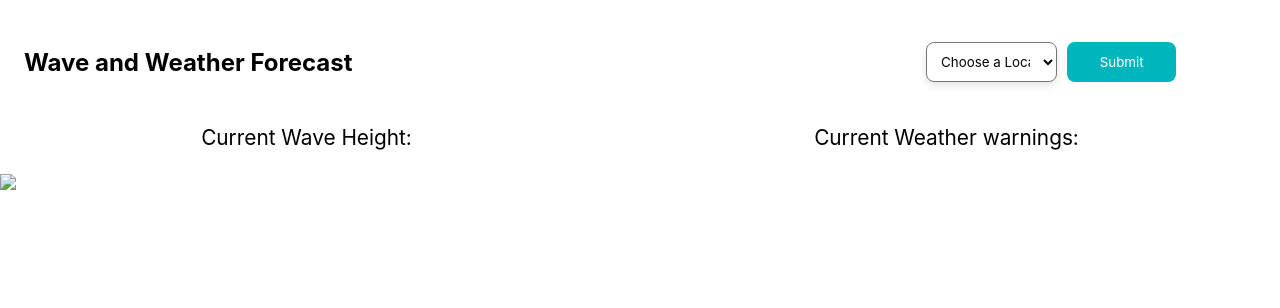
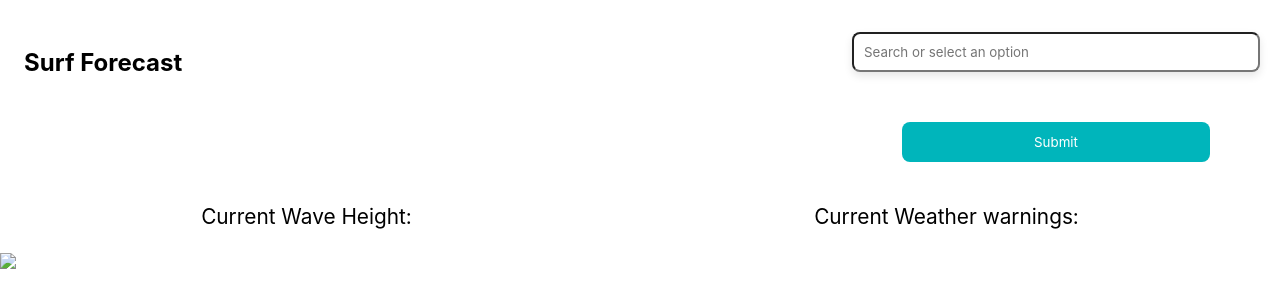
Before and after one commit to ameliar67/waves-forecast, a Python web app: template src/templates/forecast.html in a window 1280 px wide. Shown: the top 308 px of the page. Run offline with Jinja, Linux system fonts and the light colour scheme; the template is opened without the code that fills it, so the values that code supplies are empty.

Commit message:
Change input location form

```diff
--- a/src/templates/forecast.html
+++ b/src/templates/forecast.html
@@ -13,25 +13,20 @@
 
     <div class="forecast_header">
 
-      <p class="wave_and_weather_title">Wave and Weather Forecast</p>
+      <p class="wave_and_weather_title">Surf Forecast</p>
 
       <p class="title_form_text">{{ selected_location }}</p>
 
       <form class="location_form" id="location_form" action="/forecast.html" method="post">
-        <div class="form-group">
-          <select name="location-list" id="location_list" required>
-            <option value="" disabled selected>Choose a Location...</option>
+        <input id="location_list" type="text" name="location" list="options" placeholder="Search or select an option">
+        <datalist id="options">
             {% for loc in locations %}
-            <option>{{ loc }}</option>
+            <option value="{{ loc }}">{{ loc }}</option>
             {% endfor %}
-          </select>
-
-          <br><br>
-
-          <input id="submit_button" type="submit" value="Submit">
-        </div>
-
-      </form>
+        </datalist>
+        <br><br>
+        <input id="submit_button" type="submit" value="Submit">
+    </form>
 
     </div>
 
```
